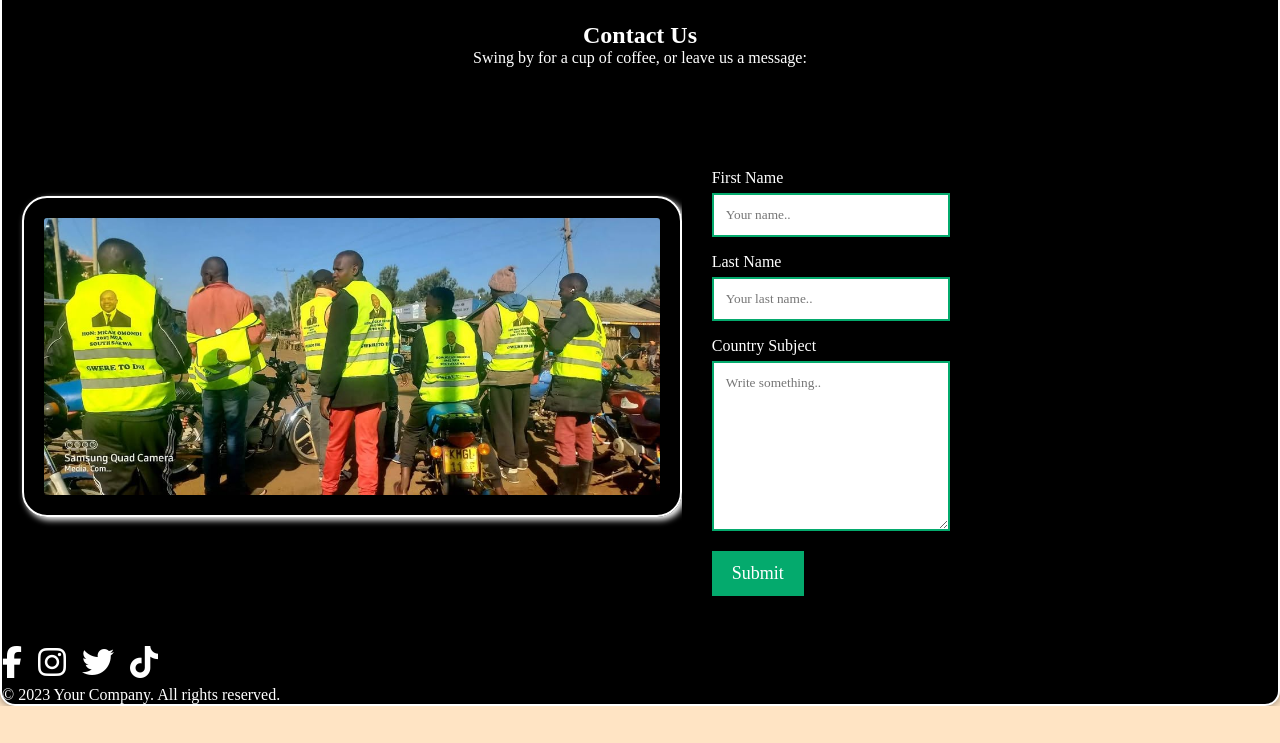
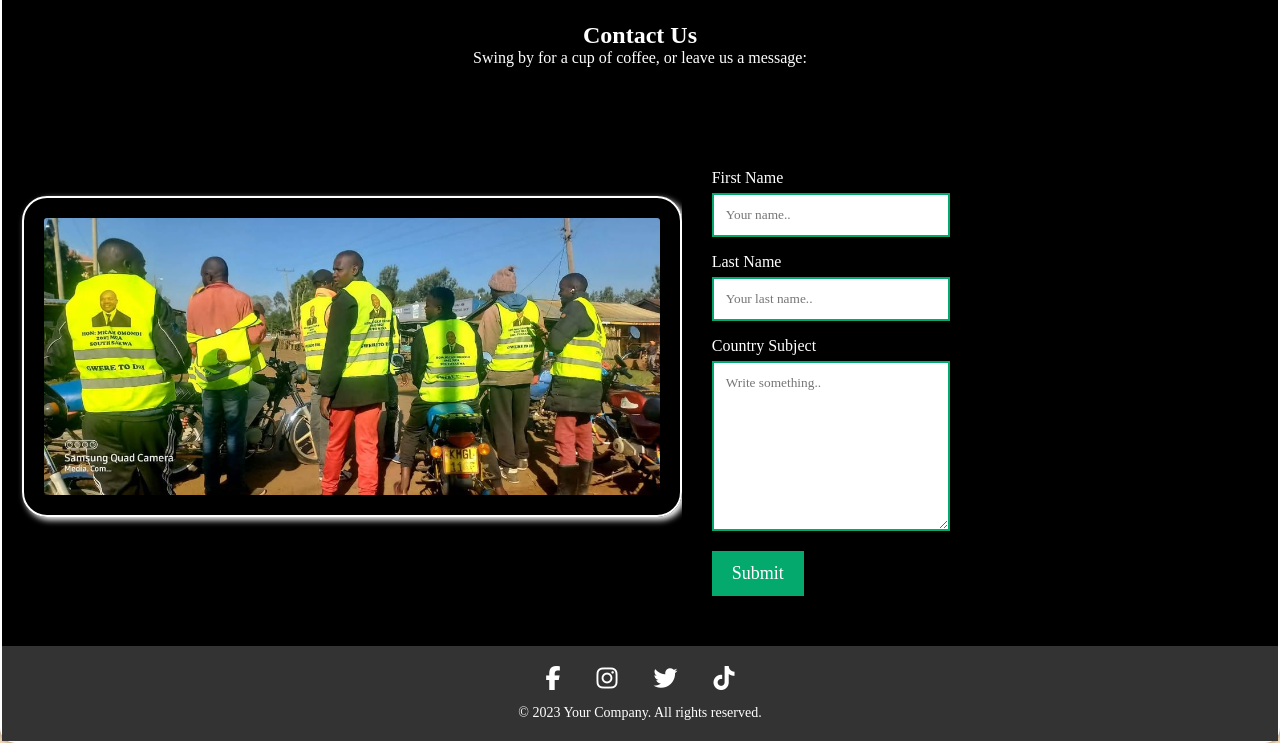
Before and after one commit to Norman-Berlin/micah, a website: page public/micah.html in a window 1280 px wide. Shown: the part 1490-2233 px from the top of the page. Before the commit the page ends 2196 px from the top, so only its background shows below. Drawn offline with nearby package versions, Linux system fonts and the light colour scheme.

Commit message:
Update micah.css

```diff
--- a/public/micah.css
+++ b/public/micah.css
@@ -408,6 +408,67 @@ button:hover{
     box-shadow: 3px 3px 6px white;
   }
 
+
+
+/* Footer Styles */
+.footer {
+    background-color: #333;
+    color: #fff;
+    padding: 20px 0;
+    text-align: center;
+}
+
+.footer-content {
+    max-width: 1200px;
+    margin: 0 auto;
+    padding: 0 20px;
+}
+
+.social-icons {
+    margin-bottom: 15px;
+    display: flex;
+    align-items: center;
+    justify-content: center;
+}
+
+.social-icons a {
+    color: #fff;
+    font-size: 24px;
+    margin: 0 10px;
+    transition: color 0.3s ease;
+}
+
+.social-icons a:hover {
+    color: #0073e6; /* Change to your preferred hover color */
+}
+
+.footer p {
+    margin: 0;
+    font-size: 14px;
+}
+
+/* Responsive Design */
+@media (max-width: 768px) {
+    .social-icons a {
+        font-size: 20px;
+        margin: 0 8px;
+    }
+
+    .footer p {
+        font-size: 12px;
+    }
+}
+
+@media (max-width: 480px) {
+    .social-icons a {
+        font-size: 18px;
+        margin: 0 6px;
+    }
+
+    .footer p {
+        font-size: 10px;
+    }
+}
   /* Responsive layout - when the screen is less than 600px wide, make the two columns stack on top of each other instead of next to each other */
   @media screen and (max-width: 600px) {
     .column, input[type=submit] {
@@ -470,7 +531,7 @@ button:hover{
         padding-bottom: 140px;
     }
     .client_info h2{
-        font-size: 40px;
+        font-size: 33px;
         display: flex;
         padding-top: 420px;
     }
@@ -525,3 +586,10 @@ button:hover{
 
     }
 }
+
+@media screen and (max-width: 600px){
+    .hero-container .dropdown{
+        padding-top: 40px;
+
+    }
+}
```
